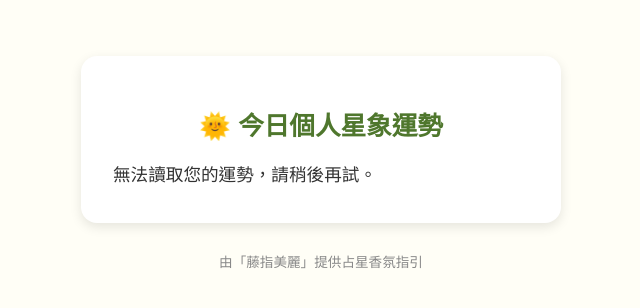
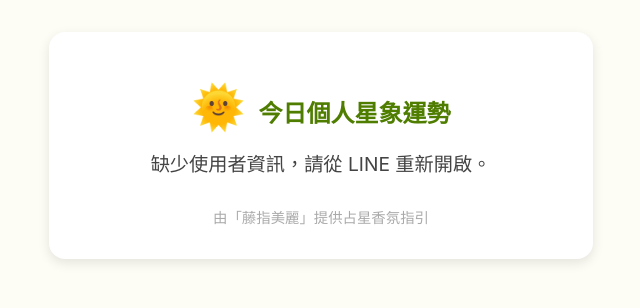
Before and after one commit to cheyuan1115/lineliff-v1, a plain HTML site: page index.html in a window 1280 px wide. Shown: the whole page, without its empty margins (319-959 px from the left). Drawn offline with Linux system fonts and the light colour scheme; no server answers.

Commit message:
Update index.html

```diff
--- a/index.html
+++ b/index.html
@@ -1,64 +1,76 @@
-
 <!DOCTYPE html>
-<html lang="zh-TW">
+<html lang="zh-Hant">
 <head>
-  <meta charset="UTF-8" />
-  <meta name="viewport" content="width=device-width, initial-scale=1.0" />
+  <meta charset="UTF-8">
+  <meta name="viewport" content="width=device-width, initial-scale=1">
   <title>今日個人星象運勢</title>
   <style>
     body {
-      font-family: "Arial", sans-serif;
-      background: #fffef6;
-      color: #333;
+      font-family: -apple-system, BlinkMacSystemFont, "Segoe UI", Roboto, "Helvetica Neue", Arial, sans-serif;
+      background-color: #fdfcf5;
       margin: 0;
-      padding: 0;
-    }
-    .container {
-      max-width: 480px;
-      margin: 0 auto;
-      padding: 1.5em;
+      padding: 2em;
+      display: flex;
+      justify-content: center;
+      align-items: flex-start;
     }
     .card {
-      background: #ffffff;
+      background: white;
       border-radius: 16px;
-      box-shadow: 0 4px 12px rgba(0, 0, 0, 0.1);
+      box-shadow: 0 4px 12px rgba(0,0,0,0.1);
       padding: 2em;
-      margin-top: 2em;
+      width: 80%;
+      max-width: 480px;
     }
     h1 {
-      font-size: 1.6em;
-      color: #4f772d;
+      font-size: 1.5em;
+      color: #4e7d00;
       text-align: center;
     }
-    .report {
-      font-size: 1.1em;
-      line-height: 1.8;
-      white-space: pre-line;
-      margin-top: 1em;
+    .emoji {
+      font-size: 1.8em;
+      margin-right: 0.3em;
     }
     .footer {
       margin-top: 2em;
+      font-size: 0.9em;
+      color: #aaa;
       text-align: center;
-      font-size: 0.85em;
-      color: #888;
+    }
+    .error {
+      text-align: center;
+      font-size: 1.2em;
+      color: #444;
     }
   </style>
 </head>
 <body>
-  <div class="container">
-    <div class="card">
-      <h1>🌞 今日個人星象運勢</h1>
-      <div class="report" id="report">讀取中...</div>
-    </div>
+  <div class="card">
+    <h1><span class="emoji">🌞</span>今日個人星象運勢</h1>
+    <div id="content" class="error">讀取中...</div>
     <div class="footer">由「藤指美麗」提供占星香氛指引</div>
   </div>
+
   <script>
-    const userId = new URLSearchParams(location.search).get("userId");
-    const url = "https://script.google.com/macros/s/AKfycbwiZpI9cH_YQIPXpu733EaVnj69LQUM_aSZTWB7f2sdudnocQxD5pNcozd5wHkojYA_LQ/exec?userId=" + userId;
-    fetch(url)
-      .then(res => res.text())
-      .then(text => document.getElementById("report").innerHTML = text)
-      .catch(() => document.getElementById("report").innerHTML = "無法讀取您的運勢，請稍後再試。");
+    const params = new URLSearchParams(window.location.search);
+    const userId = params.get("userId");
+
+    if (!userId) {
+      document.getElementById("content").innerHTML = "缺少使用者資訊，請從 LINE 重新開啟。";
+    } else {
+      fetch(`https://script.google.com/macros/s/AKfycbwDpA8lPcvc4UXOKibzWd__83JyY_jKWzEVm1Z-9734KIJw3gdpqlbs78DZ6Rixdzjf0Q/exec?userId=${userId}`)
+        .then(res => res.json())
+        .then(data => {
+          if (!data.report) {
+            document.getElementById("content").innerHTML = "無法讀取您的運勢，請稍後再試。";
+          } else {
+            document.getElementById("content").innerHTML = `<div style='white-space: pre-wrap; line-height: 1.6;'>${data.report}</div>`;
+          }
+        })
+        .catch(() => {
+          document.getElementById("content").innerHTML = "無法連線至星象資料庫，請稍後再試。";
+        });
+    }
   </script>
 </body>
 </html>
```
